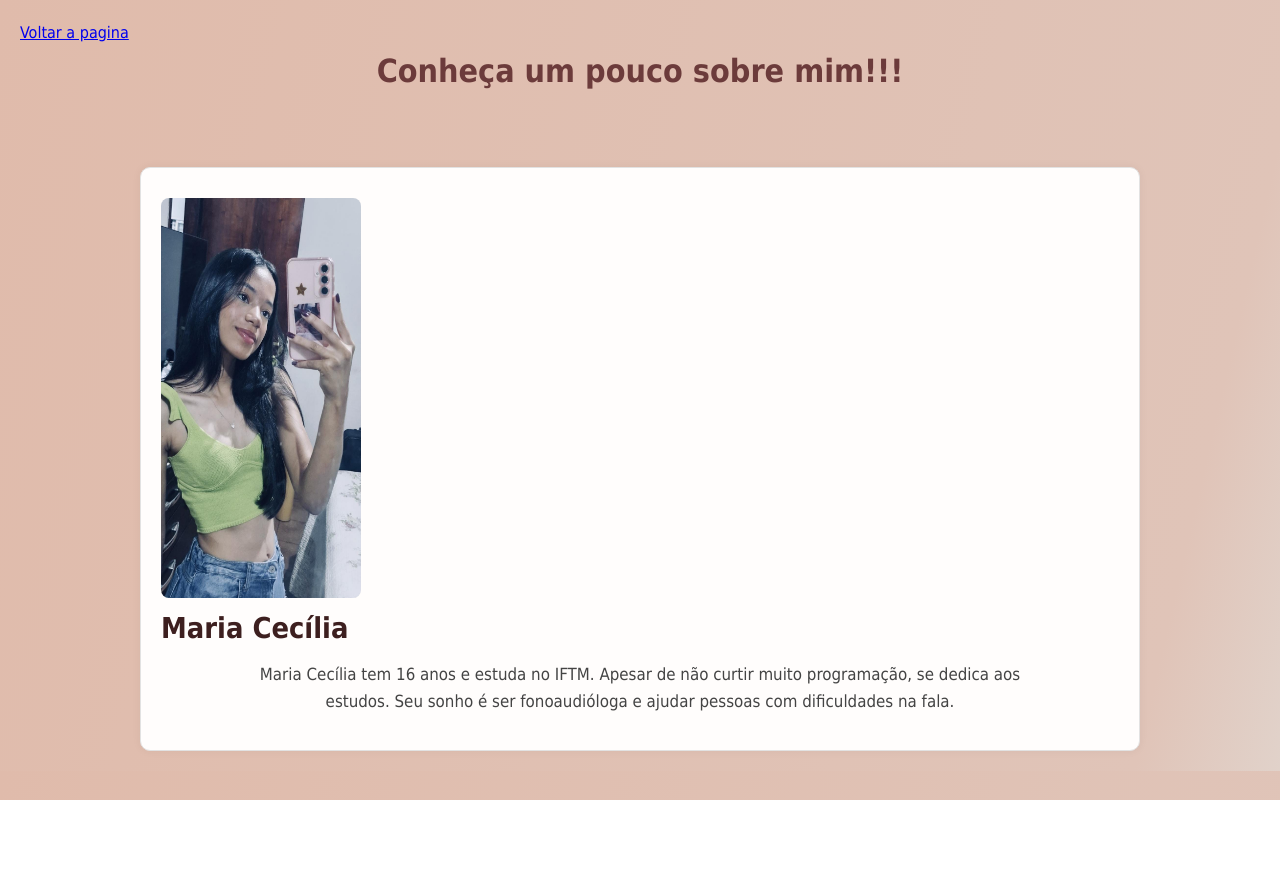
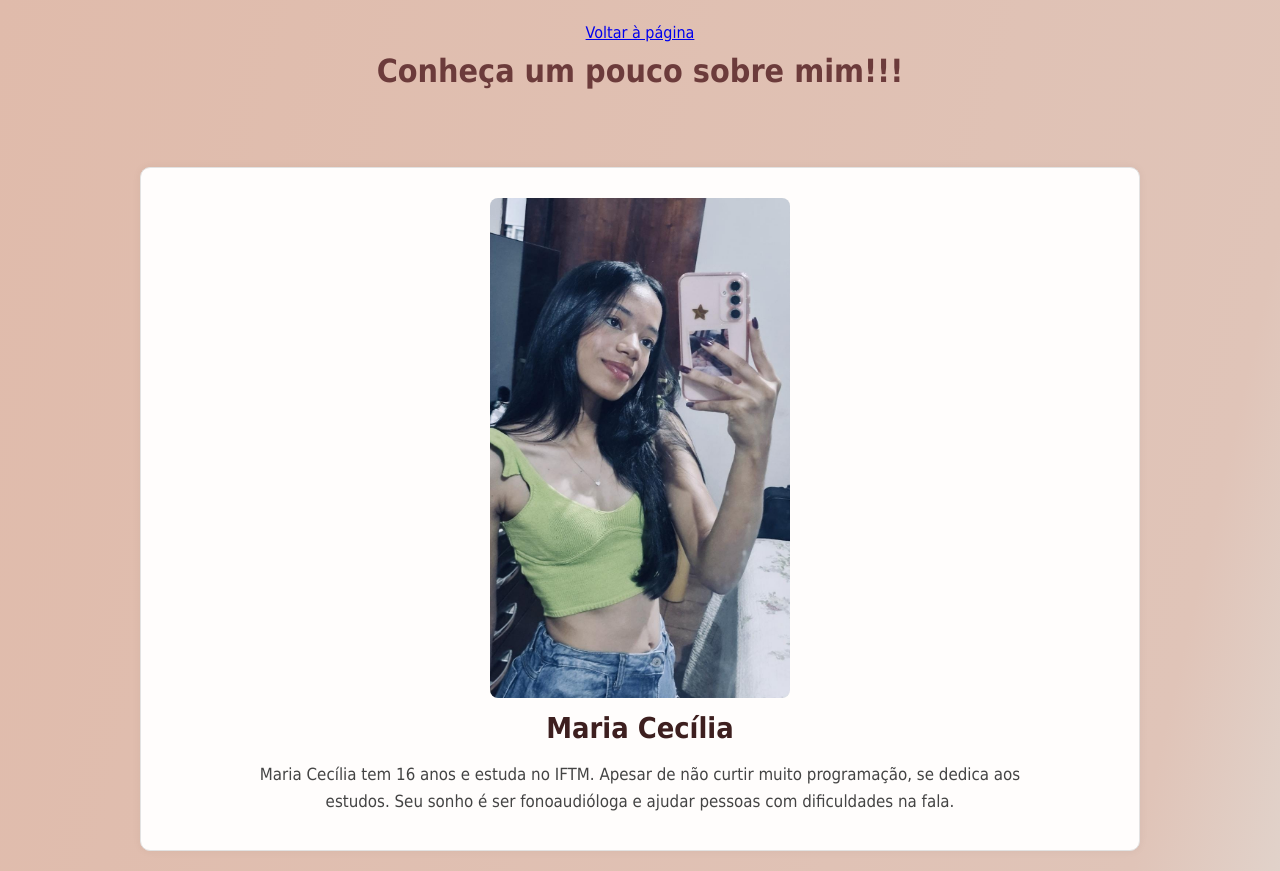
Before and after one commit to mariaceci573/trabalholp2, a plain HTML site: page contatos.html in a window 1280 px wide. Before the commit the page ends 800 px from the top, so only its background shows below. Drawn offline with Linux system fonts and the light colour scheme.

Commit message:
Add files via upload

```diff
--- a/contatos.html
+++ b/contatos.html
@@ -1,31 +1,28 @@
 <!DOCTYPE html>
-<html lang="en">
+<html lang="pt-br">
 <head>
     <meta charset="UTF-8">
     <meta name="viewport" content="width=device-width, initial-scale=1.0">
+    <title>Sobre Mim</title>
     <link rel="stylesheet" href="estilo.css">
-    <title>Sobre Mim</title>
-
-     <title>My Page Title</title>
-  <link rel="icon" type="image/x-icon" href="./img/coracao.png">
-
+    <link rel="icon" type="image/x-icon" href="./img/coracao.png">
 </head>
 <body>
     <div class="contatos">
-    <a href="index.html">Voltar a pagina </a>
+        <a href="index.html">Voltar à página</a>
+    </div>
 
-    </div>
     <div class="conteudo-principal">
         <h2 class="detalhe">Conheça um pouco sobre mim!!!</h2>
 
         <div class="bebida">
             <img src="./img/cecim.jpg" alt="Foto de Maria Cecília" class="cecimg">
             <h3 class="ex">Maria Cecília</h3>
-            <p>Maria Cecília tem 16 anos e estuda no IFTM. Apesar de não curtir muito programação, se dedica aos estudos. Seu sonho é ser fonoaudióloga e ajudar pessoas com dificuldades na fala.
-
-</p>
+            <p>
+                Maria Cecília tem 16 anos e estuda no IFTM. Apesar de não curtir muito programação,
+                se dedica aos estudos. Seu sonho é ser fonoaudióloga e ajudar pessoas com dificuldades na fala.
+            </p>
         </div>
-
-        </div>
+    </div>
 </body>
 </html>
--- a/estilo.css
+++ b/estilo.css
@@ -12,6 +12,7 @@ body {
     line-height: 1.6;
     padding: 20px;
     background: linear-gradient(283deg, #E1D2CA 0%, #E0C4B8 10%, #E0BBAB 100%);
+    text-align: center;
 }
 
 
@@ -101,11 +102,11 @@ footer {
 .cecimg
 {
 
-    width: 200px;
-    height: 400px;
+    width: 300px;
+    height: 500px;
     border-radius: 8px;
     margin-top: 10px;
-    align-items: center;
+
 
 }
 .bebidas
@@ -113,3 +114,6 @@ footer {
     display: flex;
     align-items: center;
 }
+.cecimg{
+    text-align: center;
+       }
```
